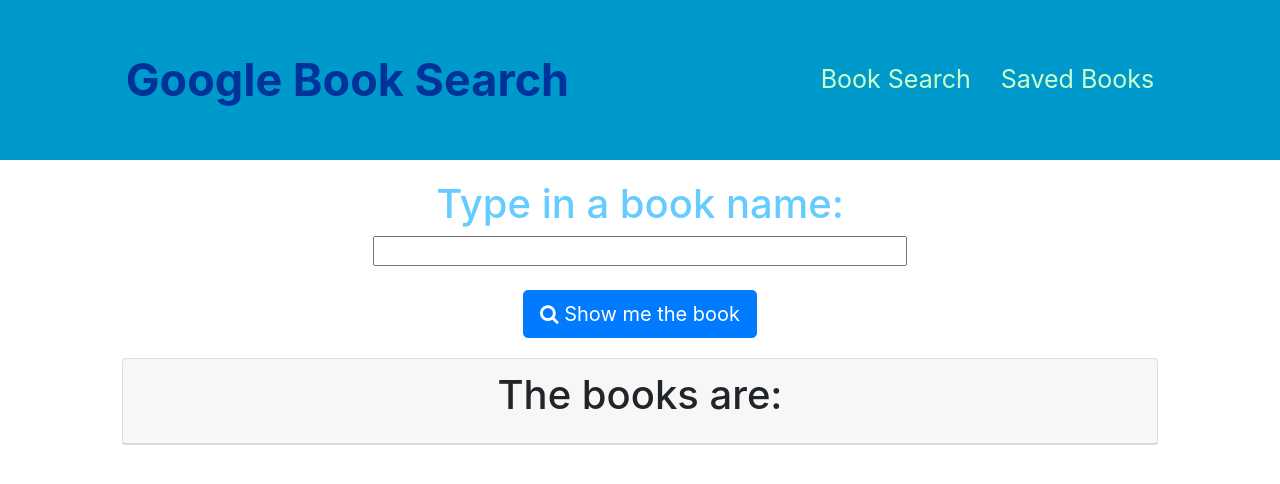
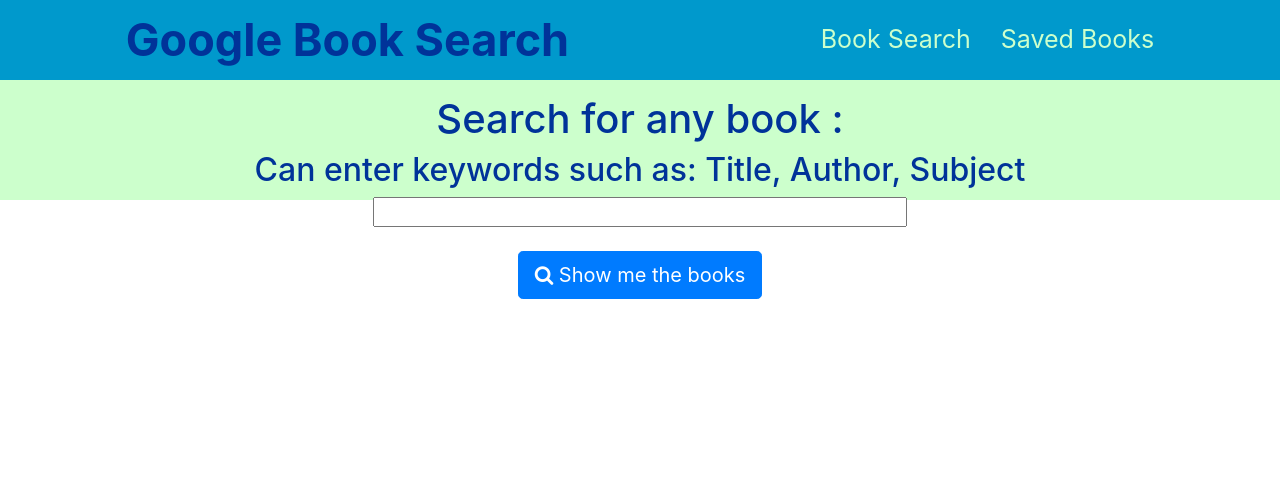
Before and after one commit to elpat77/google_book_search, a React (Create React App) app in the folder client/: page / in a window 1280 px wide. Shown: the top 484 px of the page. Built offline with nearby package versions, Linux system fonts and the light colour scheme.

Commit message:
adding style changes

```diff
--- a/client/src/App.css
+++ b/client/src/App.css
@@ -0,0 +1,3 @@
+.App{
+    background-color:rgb(243, 236, 236);
+}
--- a/client/src/components/BookList/BookList.js
+++ b/client/src/components/BookList/BookList.js
@@ -1,6 +1,5 @@
 import React from 'react';
-
-
+import './booklist.css';
 
 function BookList(props) {
 
@@ -9,23 +8,26 @@
         console.log(item);
 
         return (
-            <div key={index} className="card">
-                <div>Book Title {item.bookTitles}</div>
-                <div>{item.authors}</div>
-                <div>{item.description}</div>
-                <div><img src={item.image} alt="image"></img></div>
-                <div>{item.link}</div>
-                <div>{item.id}</div>
-                <div className="card-body text-center">
-                    <h5 className="card-input"></h5>
-                    <div className="text-center">
-                        <button
-                            //onClick={() => props.deleteFromArray(props._id)}
-                            className="btn btn-outline-danger m-2"
-                            style={{ width: "200px" }}
-                        >
-                            Save
-          </button>
+            <div className="mb-4 ">
+                <div key={index} className="card bookCards">
+                    <div><img className="thumbnail my-3" src={item.image} alt="image"></img></div>
+                    <div className="bookTitle">{item.bookTitles}</div>
+                    <div className="authors" >{item.authors}</div>
+                    <div className="description"> {item.description}</div>
+                    {/* <div className="bookId">Book Id: {item.id}</div> */}
+                    <div className="card-body text-center">
+                        <div className="text-center">
+                            <div>
+
+                                <a href={item.link} className="btn btn-outline-primary m-2" target="_blank"><i class="fa fa-rocket"></i> Link to the book</a>
+
+                            </div>
+                            <div>
+                                <button
+                                    className="btn btn-outline-primary m-2"
+                                ><i class="fa fa-list"></i> Save book to my list</button>
+                            </div>
+                        </div>
                     </div>
                 </div>
             </div>
@@ -37,21 +39,6 @@
     return (
         <div>
             {bookArray}
-            {/* //     <div className="card">
-        //         <div>Hello from booklist</div>
-        //         <div className="card-body text-center">
-        //             <h5 className="card-input"></h5>
-        //             <div className="text-center">
-        //                 <button
-        //                     //onClick={() => props.deleteFromArray(props._id)}
-        //                     className="btn btn-outline-danger m-2"
-        //                     style={{ width: "200px" }}
-        //                 >
-        //                     Delete
-        //   </button>
-        //             </div>
-        //         </div>
-        //     </div> */}
         </div>
     )
 
--- a/client/src/components/BookList/booklist.css
+++ b/client/src/components/BookList/booklist.css
@@ -0,0 +1,29 @@
+.thumbnail {
+    size: 20px
+}
+.card{
+    margin-bottom: 15px;
+}
+
+.bookTitle{
+    color: #003399;
+    font-size: 30px;
+}
+
+.bookCards{
+    border-width: thick ;
+    border-style: solid;
+    border-color:#0099CC;
+}
+
+.authors {
+    color: #0099CC;
+    font-size: 20px;
+    font-weight: 700;
+}
+
+.description {
+    padding: 30px;
+    background-color: #0099CC;
+    font-size: 20px;
+}
--- a/client/src/components/BookSearch/BookSearch.js
+++ b/client/src/components/BookSearch/BookSearch.js
@@ -41,7 +41,8 @@
   return (
     <div>
       <div className="bookSearch">
-        <h1>Type in a book name:</h1>
+        <h1>Search for any book :</h1>
+        <h2>Can enter keywords such as: Title, Author, Subject</h2>
         <div>
           <input
             className="col-5"
@@ -55,16 +56,10 @@
           className="btn btn-lg btn-primary"
           id="searchBooks"
           onClick={(e) => { e.preventDefault(); getBooks() }}>
-          <i className="fa fa-search"></i> Show me the book</button>
+          <i className="fa fa-search"></i> Show me the books</button>
       </div>
-      <div className="container justify-content-center col-md-10 bookDisplay">
-
-        <div className="card text-center">
-          <div className="card-header">
-            <h1 className="card-title" id="bookDisplay">The books are:</h1>
-          </div>
-          <BookList books={bookList.book} />
-        </div>
+      <div className="container justify-content-center col-md-8 bookDisplay">
+        <BookList books={bookList.book} />
       </div>
     </div>
   )
--- a/client/src/components/BookSearch/booksearch.css
+++ b/client/src/components/BookSearch/booksearch.css
@@ -1,9 +1,19 @@
 .bookSearch {
-    color:#66CCFF;
+    color:#003399;
     text-align: center;
+    background-color: #ccffcc;
+
+    padding-bottom: 15px;
+    padding-top: 15px;
+    height: 15vh;
 }
 
 .bookDisplay {
     text-align: center;
     margin-top: 20px;
+
 }
+
+.card-header{
+    background-color: #ccffcc;
+}
--- a/client/src/components/Nav/nav.css
+++ b/client/src/components/Nav/nav.css
@@ -1,9 +1,8 @@
 .navigation {
     display:flex;
     justify-content: space-around;
-    height: 20vh;
+    height: 10vh;
     background-color: #0099CC;
-    margin-bottom: 20px;
 }
 
 .logo {
```
